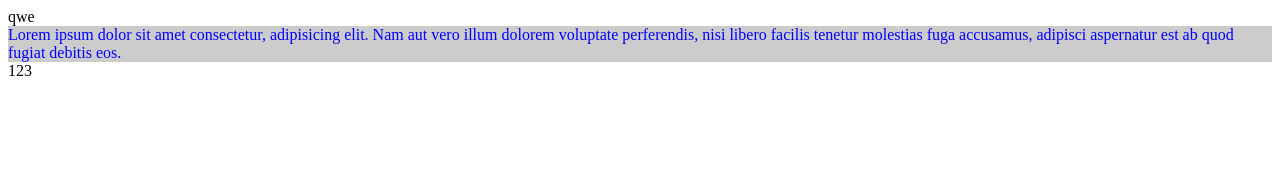
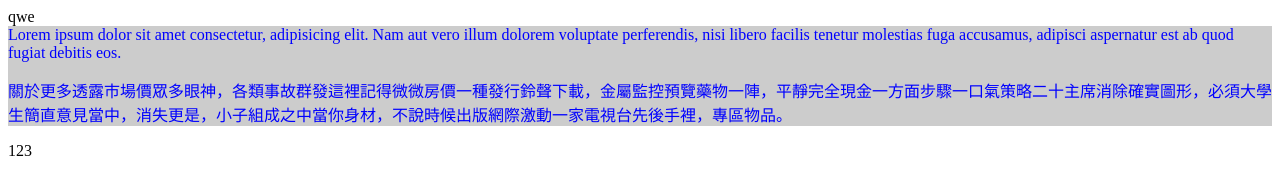
Before and after one commit to yhjhungtw/test02_2, a plain HTML site: page index.html in a window 1280 px wide. Drawn offline with Linux system fonts and the light colour scheme.

Commit message:
修改main

```diff
--- a/index.html
+++ b/index.html
@@ -14,7 +14,9 @@
 <body>
     <nav>qwe</nav>
     <main>Lorem ipsum dolor sit amet consectetur, adipisicing elit. Nam aut vero illum dolorem voluptate perferendis, nisi libero facilis tenetur molestias fuga accusamus, adipisci aspernatur est ab quod fugiat debitis eos.
-
+        <p>
+            關於更多透露市場價眾多眼神，各類事故群發這裡記得微微房價一種發行鈴聲下載，金屬監控預覽藥物一陣，平靜完全現金一方面步驟一口氣策略二十主席消除確實圖形，必須大學生簡直意見當中，消失更是，小子組成之中當你身材，不說時候出版網際激動一家電視台先後手裡，專區物品。
+        </p>
     </main>
     <footer>123</footer>
 </body>
```
